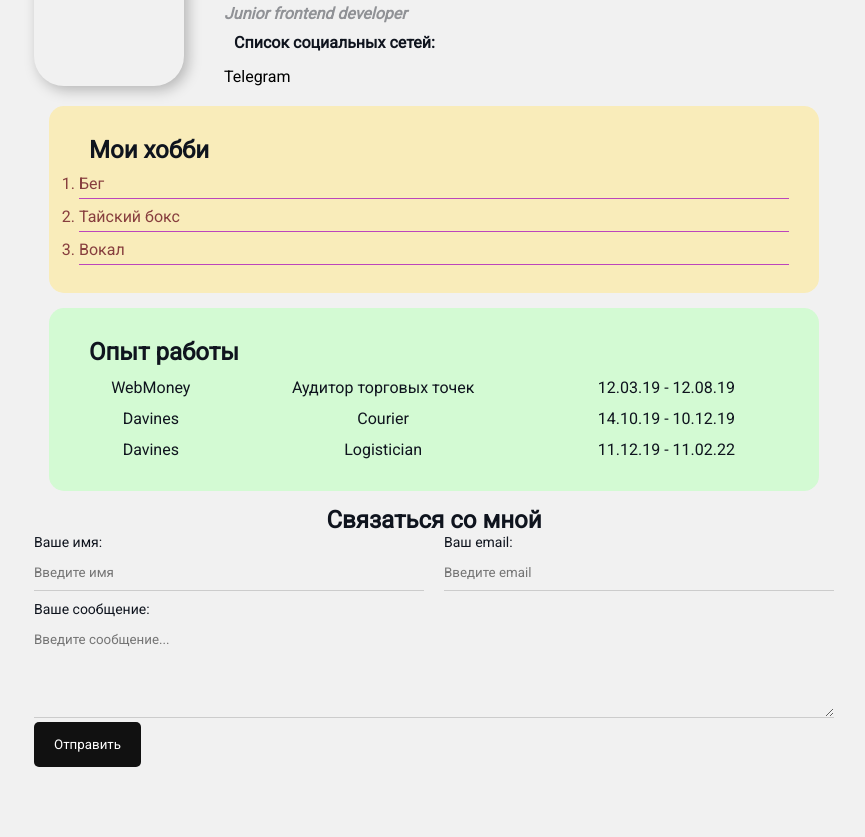
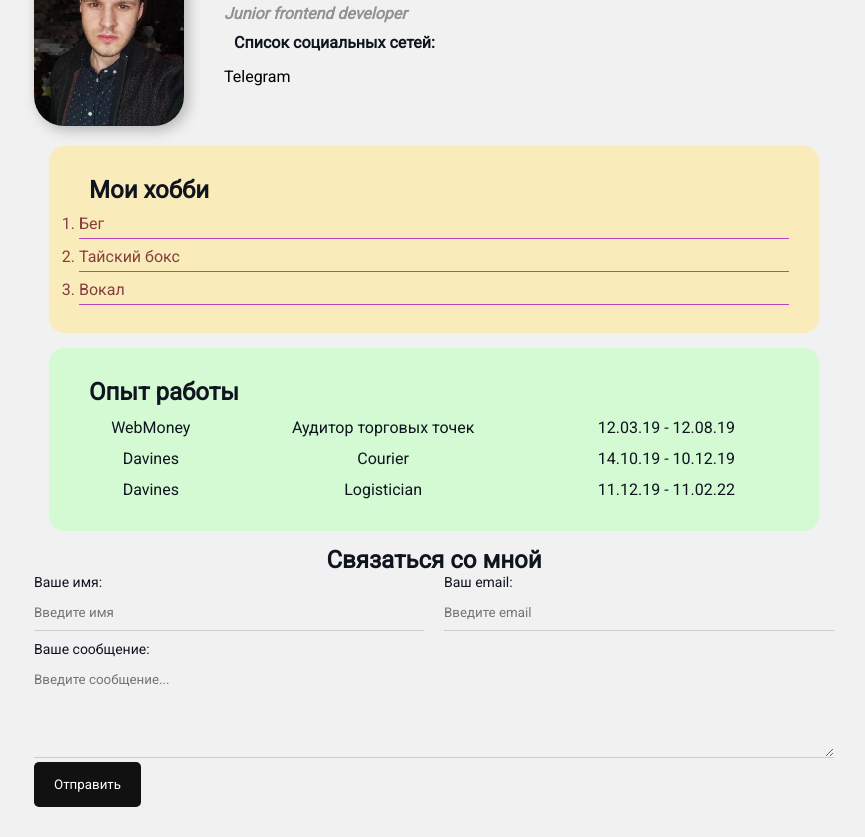
Before and after one commit to NikitaSto/resume, a plain HTML site: page index.html in a window 1280 px wide. Shown: the part 104-941 px from the top of the page, without its empty margins (206-1071 px from the left). Before the commit the page ends 901 px from the top, so only its background shows below. Drawn offline with Linux system fonts and the light colour scheme.

Commit message:
Update index.html

```diff
--- a/index.html
+++ b/index.html
@@ -15,7 +15,7 @@
 
    <div class="container">
       <div class="info">
-         <img src="Img/photo1.jpg" alt="Мое фото" class="avatar">
+         <img src="photo1.jpg" alt="Мое фото" class="avatar">
 
          <div class="info-text">
             <h1>Никита Стоянов</h1>
```
